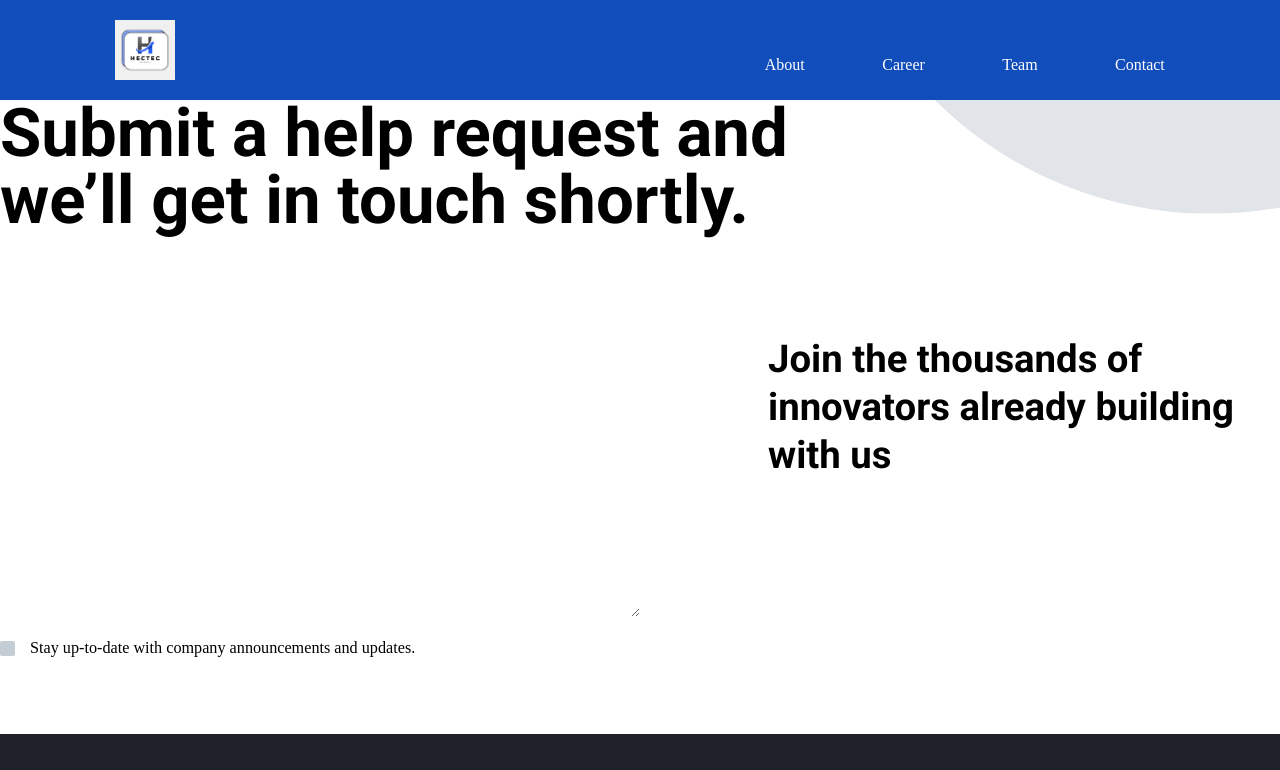
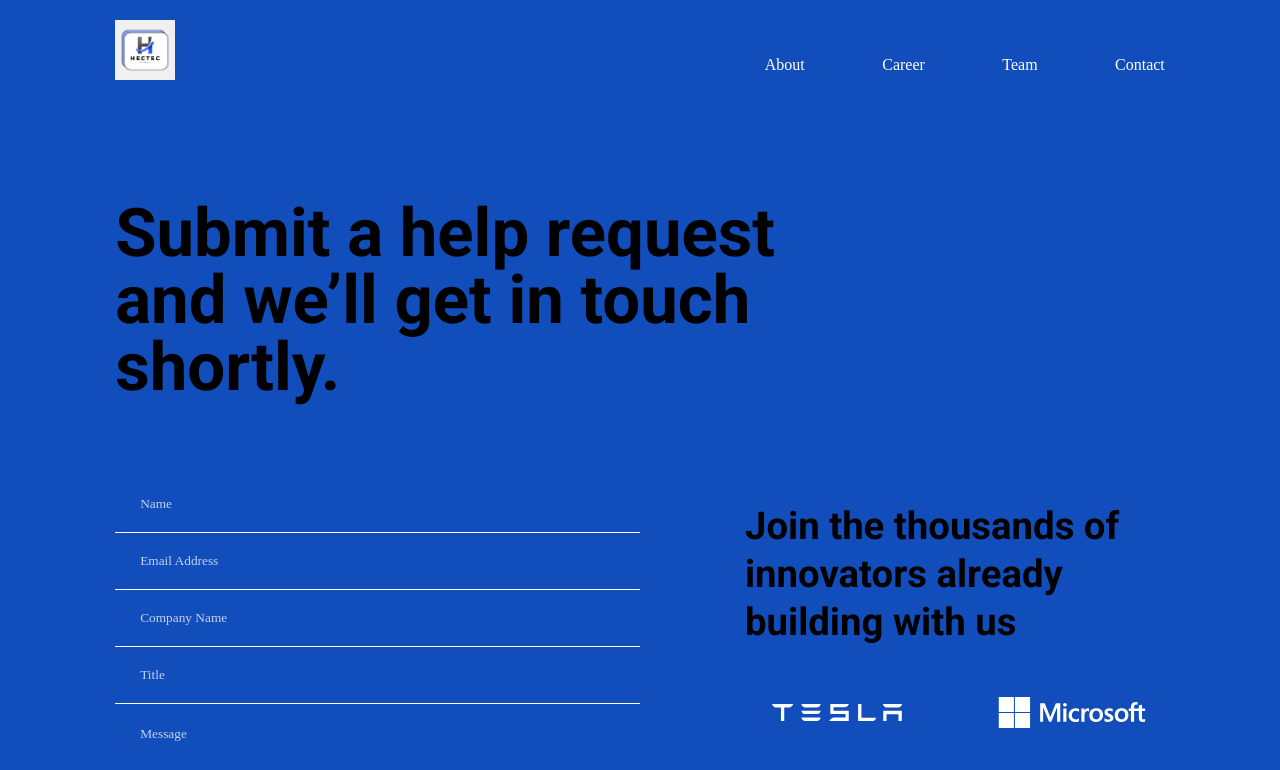
Before and after one commit to Prathamesh-Chavan-232/payapi-fem, a React (Vite) app: page /contact in a window 1280 px wide. Shown: the top 770 px of the page. Built offline with nearby package versions, Linux system fonts and the light colour scheme.

Commit message:
fix: padding

```diff
--- a/src/mainPages/About.jsx
+++ b/src/mainPages/About.jsx
@@ -3,7 +3,7 @@ import imageDesktop from '../images/about/desktop/image-team-members.jpg';
 import imageMobile from '../images/about/mobile/image-team-members.jpg';
 
 const About = () => (
-    <div className="content--padding page page--about">
+    <div className="page about">
         <AboutHeader />
         <div className="about__middle__image__container">
             <img className="image image__desktop" src={imageDesktop} alt="Team members working together" />
--- a/src/mainPages/Contact.jsx
+++ b/src/mainPages/Contact.jsx
@@ -1,7 +1,7 @@
 import { Form, PartnersGrid } from '../components';
 
 const Contact = () => (
-    <div className="page page--contact"> <h1 className="contact__heading">
+    <div className="page contact"> <h1 className="contact__heading">
             Submit a help request and we’ll get in touch shortly.
         </h1>
         <main className="contact__main">
--- a/src/styles/About/_aboutPage.scss
+++ b/src/styles/About/_aboutPage.scss
@@ -1,4 +1,5 @@
 .about {
+    padding: 100px 9vw;
     &__header {
         margin: 75px 0;
         padding: 0 75px;
--- a/src/styles/Contact/_contactPage.scss
+++ b/src/styles/Contact/_contactPage.scss
@@ -1,4 +1,7 @@
 .contact {
+    padding: 100px 9vw;
+    background-color: get-color(link-water-blue);
+    min-height: 100vh;
     &__heading {
         margin-bottom: 75px;
         max-width: 65%;
```
